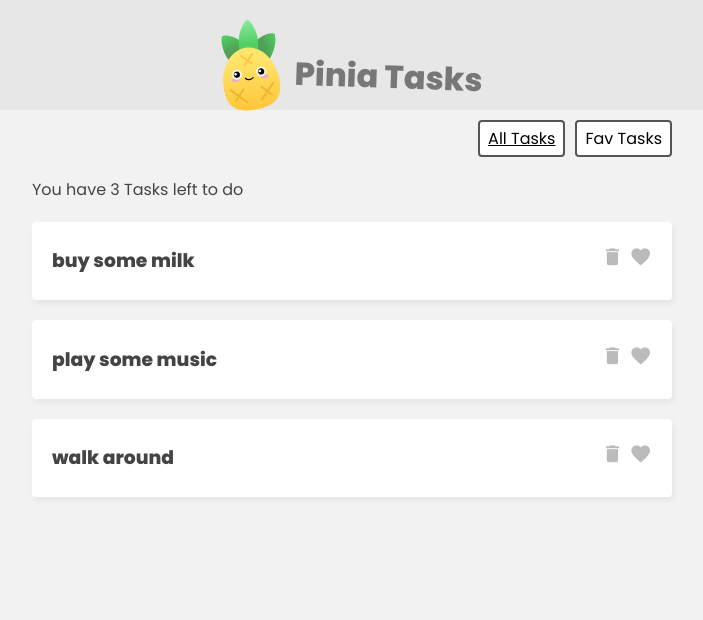
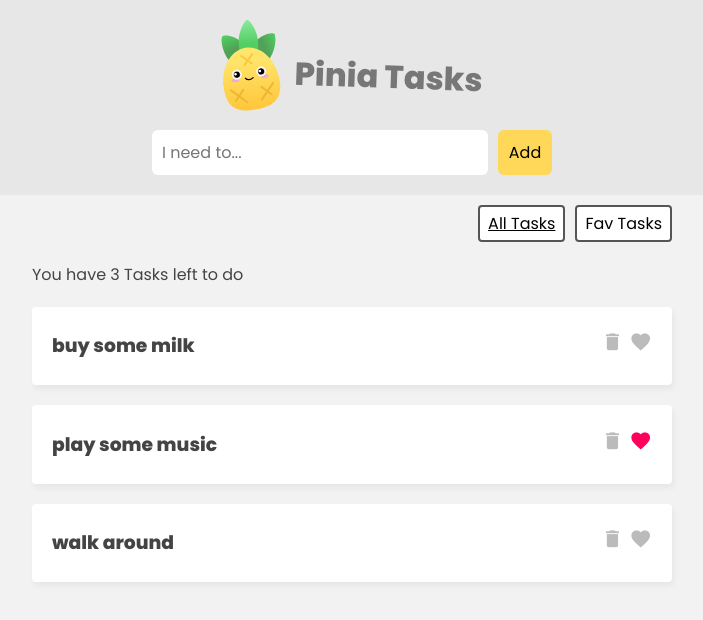
Before and after one commit to thegeek/pinia-tasks, a Vue app: page / in a window 1280 px wide. Shown: the top 620 px of the page, without its empty margins (288-991 px from the left). Built offline with nearby package versions, Linux system fonts and the light colour scheme.

Commit message:
Setup Actions.

```diff
--- a/package.json
+++ b/package.json
@@ -11,6 +11,7 @@
   },
   "dependencies": {
     "pinia": "^2.1.4",
+    "uid": "^2.0.2",
     "vue": "^3.3.4"
   },
   "devDependencies": {
--- a/src/App.vue
+++ b/src/App.vue
@@ -5,6 +5,10 @@
       <img src="./assets/pinia-logo.svg" alt="Pinia logo" />
       <h1>Pinia Tasks</h1>
     </header>
+    <!-- New Task Form -->
+    <div class="new-task-form">
+      <TaskForm />
+    </div>
     <!-- filter -->
     <nav class="filter">
       <button :class="{ selected: filter === 'all' }" @click="filter = 'all'">All Tasks</button>
@@ -21,9 +25,11 @@
 </template>
 
 <script setup>
+import { computed, ref } from 'vue';
 import { useTaskStore } from './stores/TaskStore';
 import TaskDetails from './components/TaskDetails.vue';
-import { computed, ref } from 'vue';
+import TaskForm from './components/TaskForm.vue';
+
 const taskStore = useTaskStore();
 
 const filter = ref('all');
--- a/src/assets/main.css
+++ b/src/assets/main.css
@@ -66,6 +66,10 @@
   color: #bbb;
 }
 
+.task i.favorite {
+  color: #ff005d;
+}
+
 /* Filter Nav */
 .filter {
   width: 640px;
@@ -87,3 +91,35 @@
 .filter button.selected {
   text-decoration: underline;
 }
+
+/* New Task Form */
+.new-task-form {
+  background: #e7e7e7;
+  padding: 20px 0;
+}
+
+form {
+  max-width: 400px;
+  margin: 0 auto;
+  display: grid;
+  grid-template-columns: 3fr 1fr;
+  gap: 10px;
+}
+
+form button {
+  background: #ffd859;
+  border: 0;
+  padding: 10px;
+  font-family: 'Poppins';
+  border-radius: 6px;
+  cursor: pointer;
+  font-size: 1em;
+}
+
+form input {
+  border: 0;
+  padding: 10px;
+  border-radius: 6px;
+  color: #555;
+  font-size: 1em;
+}
--- a/src/components/TaskDetails.vue
+++ b/src/components/TaskDetails.vue
@@ -2,12 +2,21 @@
   <div class="task">
     <h3>{{ task.title }}</h3>
     <div class="icons">
-      <i class="material-icons">delete</i>
-      <i class="material-icons">favorite</i>
+      <i @click="taskStore.deleteTask(task.id)" class="material-icons">delete</i>
+      <i
+        :class="{ favorite: task.isFav }"
+        @click="taskStore.toggleFav(task.id)"
+        class="material-icons"
+        >favorite</i
+      >
     </div>
   </div>
 </template>
 
 <script setup>
+import { useTaskStore } from '../stores/TaskStore';
+
 defineProps(['task']);
+
+const taskStore = useTaskStore();
 </script>
--- /dev/null
+++ b/src/components/TaskForm.vue
@@ -0,0 +1,26 @@
+<template>
+  <form @submit.prevent="handleSubmit">
+    <input type="text" placeholder="I need to..." v-model="newTask" />
+    <button>Add</button>
+  </form>
+</template>
+
+<script setup>
+import { ref } from 'vue';
+import { useTaskStore } from '../stores/TaskStore';
+import { uid } from 'uid';
+const taskStore = useTaskStore();
+
+const newTask = ref('');
+
+const handleSubmit = () => {
+  if (newTask.value.length > 0) {
+    taskStore.addTask({
+      title: newTask.value,
+      isFav: false,
+      id: uid()
+    });
+    newTask.value = '';
+  }
+};
+</script>
--- a/src/stores/TaskStore.js
+++ b/src/stores/TaskStore.js
@@ -8,6 +8,18 @@
       { id: 3, title: 'walk around', isFav: false }
     ]
   }),
+  actions: {
+    addTask(task) {
+      this.tasks.push(task);
+    },
+    deleteTask(task_id) {
+      this.tasks = this.tasks.filter(({ id }) => id !== task_id);
+    },
+    toggleFav(task_id) {
+      const task = this.tasks.find(({ id }) => id === task_id);
+      task.isFav = !task.isFav;
+    }
+  },
   getters: {
     favs() {
       //   return this.tasks.filter((el) => el.isFav);
```
Also changed, not shown: 1 other file (tests, documents, lock files or other folders).
